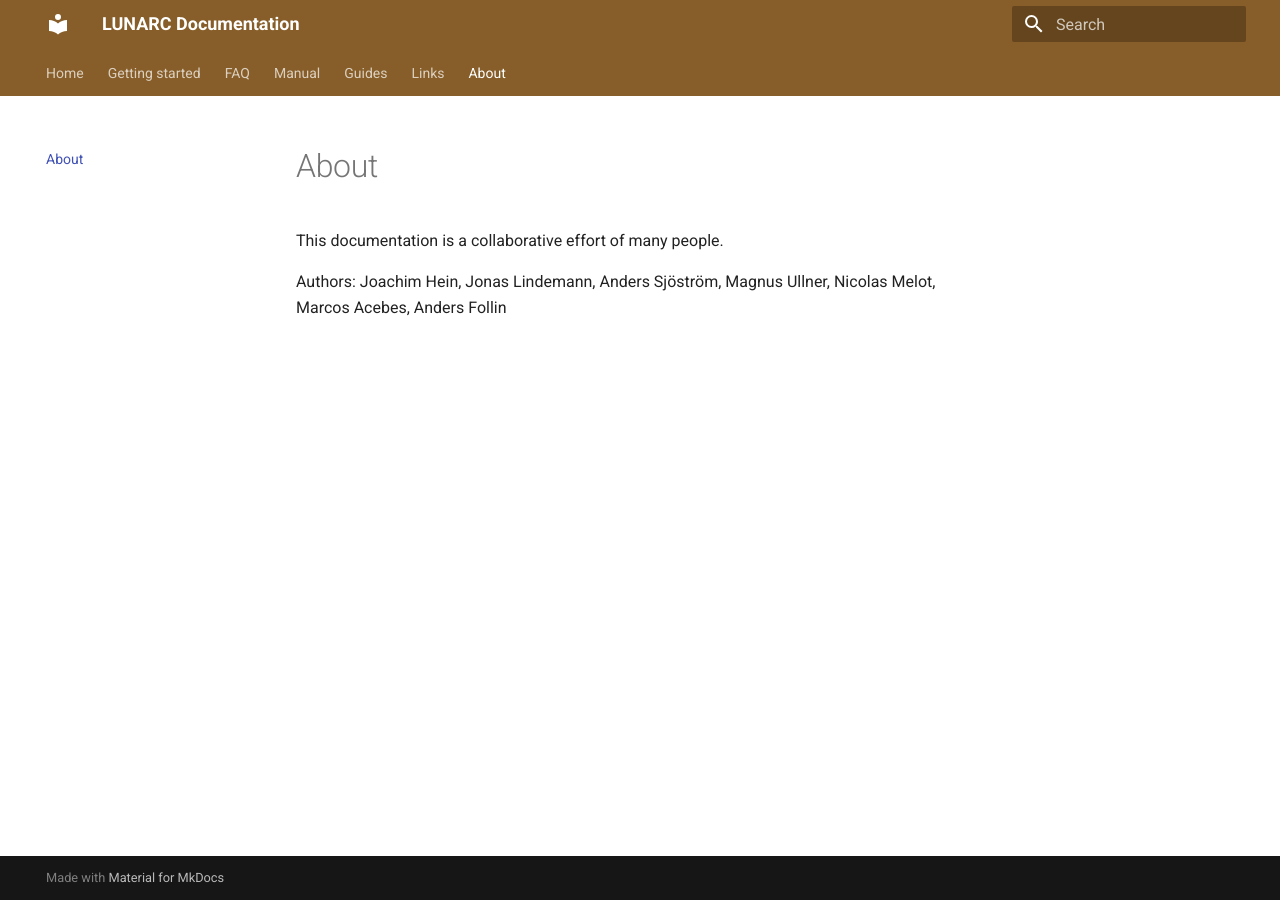
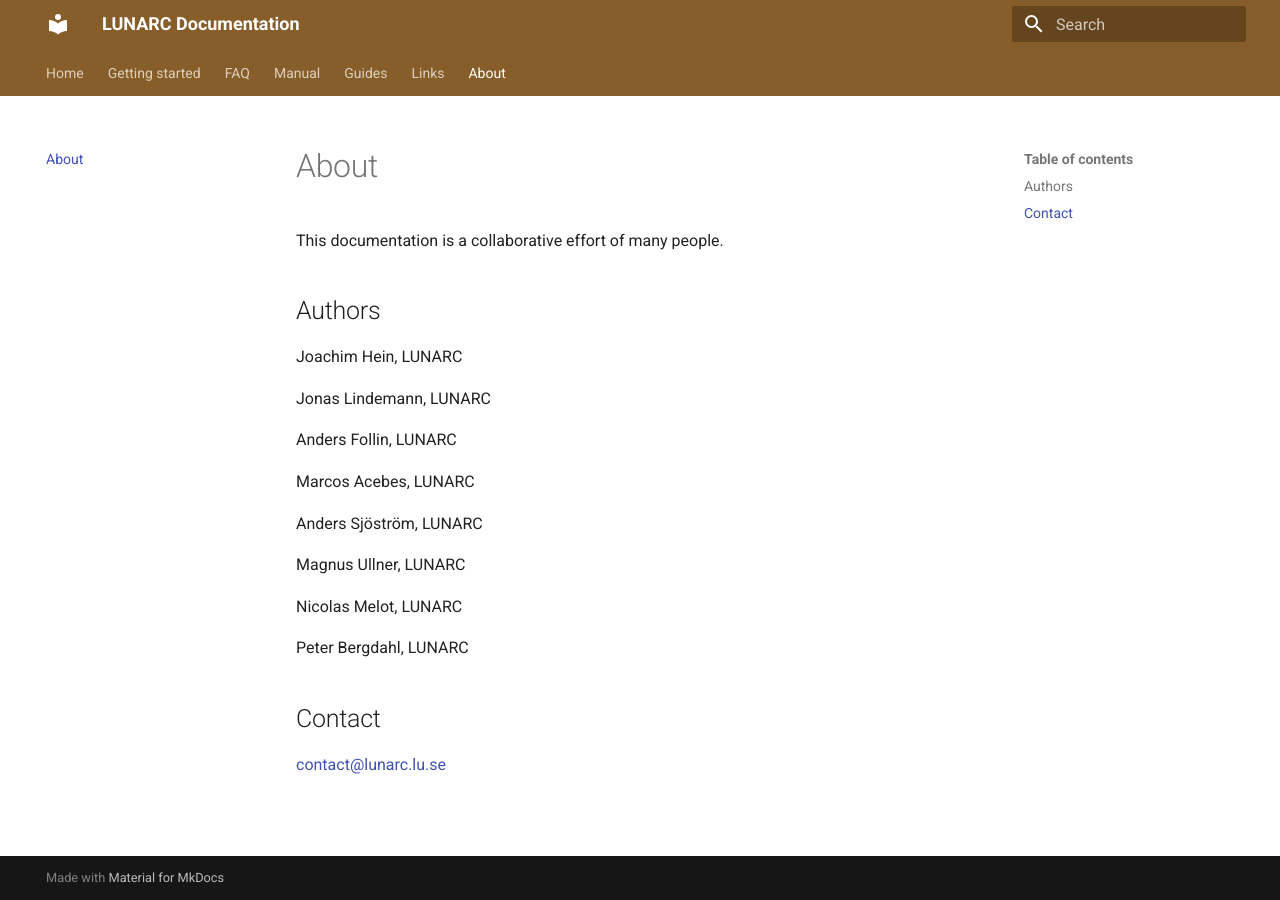
Before and after one commit to lunarc/lunarc_docs, an MkDocs documentation site: the page built from docs/about/about.md, in a window 1280 px wide. Built offline with MkDocs 1.6.1 and Material for MkDocs 9.7.7, drawn with Linux system fonts in a browser that asks for light colours.

Commit message:
Restored about.md.

```diff
--- a/docs/about/about.md
+++ b/docs/about/about.md
@@ -1,3 +1,25 @@
+# About
+
 This documentation is a collaborative effort of many people.
 
-Authors: Joachim Hein, Jonas Lindemann, Anders Sjöström, Magnus Ullner, Nicolas Melot, Marcos Acebes, Anders Follin
+## Authors
+
+Joachim Hein, LUNARC
+
+Jonas Lindemann, LUNARC
+
+Anders Follin, LUNARC
+
+Marcos Acebes, LUNARC
+
+Anders Sjöström, LUNARC
+
+Magnus Ullner, LUNARC
+
+Nicolas Melot, LUNARC
+
+Peter Bergdahl, LUNARC
+
+## Contact
+
+<contact@lunarc.lu.se>
```
Also changed, not shown: docs/guides/data_transfer/io_wget_curl.md (+5 -3 lines).
